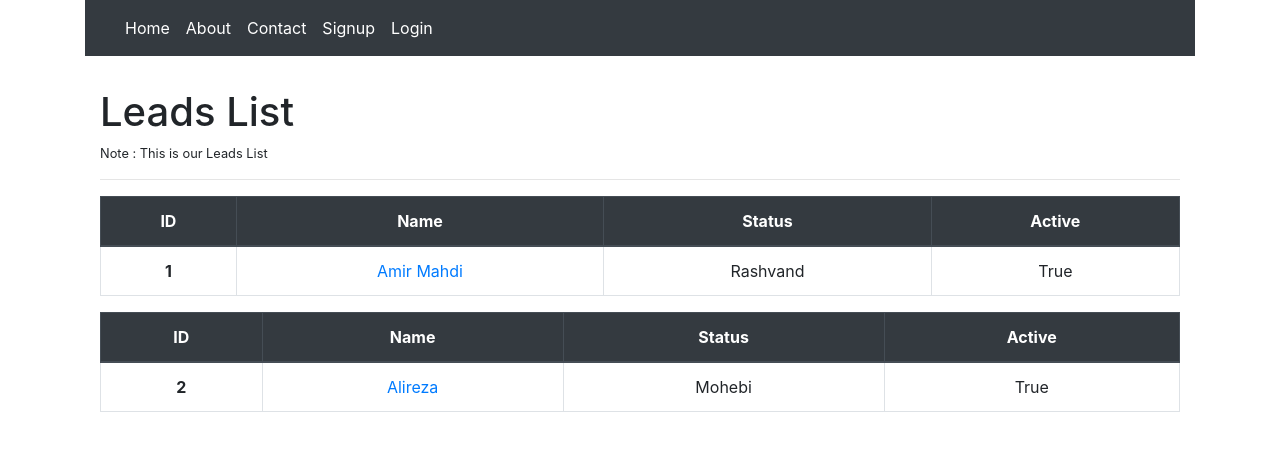
After one commit to AmmirMahdi/Customer-Relationship-Management, a Django app: page /contact/ in a window 1280 px wide. The commit adds this page. Shown: the top 451 px of the page. Run offline with Django 3.2, Linux system fonts and the light colour scheme; data comes from the database, SQL or seed files in the repository; both versions use the stored data as it was after the commit; some libraries are stand-ins or nearby versions.

Commit message:
contact completed

```diff
--- a/CRM/settings.py
+++ b/CRM/settings.py
@@ -146,3 +146,9 @@ REST_FRAMEWORK = {
         'rest_framework.permissions.IsAdminUser',
    ),
 }
+
+LOGIN_URL = 'login'
+LOGIN_REDIRECT_URL = 'lead:list'
+
+LOGOUT_URL = 'logout'
+LOGOUT_REDIRECT_URL = 'lead:list'
--- a/CRM/urls.py
+++ b/CRM/urls.py
@@ -23,6 +23,10 @@ from rest_framework import routers
 from Lead.views import ModelViewSet
 from Opportunity.views import ModelViewSetOPP
 
+from django.contrib.auth.views import LoginView,LogoutView
+
+
+
 router = routers.DefaultRouter()
 router.register('leads',ModelViewSet)
 router.register('opps', ModelViewSetOPP)
@@ -33,6 +37,12 @@ urlpatterns = [
     path('admin/', admin.site.urls),
     path('leads/',include('Lead.urls', namespace='lead')),
     path('opp/',include('Opportunity.urls', namespace='opp')),
+    path('contact/', include('Contact.urls', namespace='contact')),
+
+    path('login/', LoginView.as_view(), name='login'),
+    path('logout/',LogoutView.as_view(), name='logout'),
+
+
     path('api/',include(router.urls))
 
 
--- a/Contact/models.py
+++ b/Contact/models.py
@@ -1,5 +1,5 @@
 from django.db import models
-
+from django.urls import reverse
 from django.contrib.auth.models import User
 from Account.models import Account
 
@@ -17,3 +17,6 @@ class Contact(models.Model):
 
     def __str__(self):
         return self.first_name + self.last_name
+
+    def get_absolute_url(self):
+        return reverse("contact:detail", kwargs={"pk": self.pk})
--- /dev/null
+++ b/Contact/templates/contact/list.html
@@ -0,0 +1,37 @@
+{% extends 'base.html' %}
+
+{% block title %} Contact {% endblock title %}
+
+
+{% block content %}
+<div class="container">
+
+<h1 class="h1 mt-3 pt-3">Leads List </h1>
+<p class="small p">Note : This is our Leads List</p>
+
+<small><hr></small>
+
+
+{% for c in contacts %}
+
+<table class="table table-bordered text-center">
+<thead class="thead-dark">
+  <tr>
+    <th scope="col">ID</th>
+    <th scope="col">Name</th>
+    <th scope="col">Status</th>
+    <th scope="col">Active</th>
+  </tr>
+</thead>
+<tbody>
+  <tr>
+    <th scope="row">{{c.id}}</th>
+    <td><a href="{% url 'contact:detail' c.pk %}">{{c.first_name}} </a></td>
+    <td>{{c.last_name}}</td>
+    <td>{{ c.isActive }}</td>
+  </tr>
+</tbody>
+{% endfor %}
+</table>
+</div>
+{% endblock %}
--- /dev/null
+++ b/Contact/urls.py
@@ -0,0 +1,14 @@
+from django.urls import path
+from .views import ContactListView,ContactDetailView,ContactCreateView,ContactDeleteView, ContactUpdateView
+
+
+app_name = 'contact'
+
+urlpatterns = [
+    path('', ContactListView.as_view(), name='list'),
+    path('list/<int:pk>/',ContactDetailView.as_view(), name='detail'),
+    path('create/',ContactCreateView.as_view(), name='create'),
+    path('update/<int:pk>',ContactUpdateView.as_view(), name='update'),
+    path("delete/<int:pk>",ContactDeleteView.as_view(), name='delete'),
+
+]
--- a/Contact/views.py
+++ b/Contact/views.py
@@ -1,3 +1,31 @@
 from django.shortcuts import render
+from django.urls import reverse_lazy
+from django.views.generic import ListView,DetailView,CreateView,UpdateView,DeleteView
+from .models import Contact
 
-# Create your views here.
+class ContactListView(ListView):
+    queryset = Contact.objects.all()
+    context_object_name = 'contacts'
+    template_name = 'contact/list.html'
+
+
+class ContactDetailView(DetailView):
+    queryset = Contact.objects.all()
+    context_object_name = 'contact'
+    template_name = 'contact/detail.html'
+
+
+class ContactCreateView(CreateView):
+    model = Contact
+    template_name = 'contact/create.html'
+    fields = ['first_name',"last_name","account","email","phone","address","description",]
+
+class ContactUpdateView(UpdateView):
+    model = Contact
+    template_name = 'contact/update.html'
+    fields = ['first_name',"last_name","account","email","phone","address","description"]
+
+class ContactDeleteView(DeleteView):
+    model = Contact
+    template_name = 'contact/delete.html'
+    success_url = reverse_lazy('contact:list')
--- a/Lead/templates/base.html
+++ b/Lead/templates/base.html
@@ -22,7 +22,13 @@
                 <a class="nav-link" href="#">About </a>
               </li>
               <li class="nav-item active">
-                <a class="nav-link" href="#">Contact</a>
+                <a class="nav-link" href="{% url 'contact:list' %}">Contact</a>
+              </li>
+
+
+            {% if user.is_authenticated %}
+              <li class="nav-item active">
+                <a class="nav-link" href="{% url 'oop:list' %}">Opportinuty</a>
               </li>
               <li class="nav-item active">
                 <a class="nav-link " href="{% url 'lead:create' %}">Create Lead </a>
@@ -30,7 +36,24 @@
               <li class="nav-item active">
                 <a class="nav-link " href="{% url 'opp:create' %}">Create Opportinuty </a>
               </li>
+
+              <li class="nav-item active">
+                <a class="nav-link " href="{% url 'contact:create' %}">Create Contact </a>
+              </li>
+
+
+            <li class="nav-item active">
+                <a class="nav-link " href="{% url 'logout' %}">Logout </a>
+              </li>
             </ul>
+          {% else %}
+            <li class="nav-item active">
+                <a class="nav-link " href="{% url 'lead:register' %}">Signup</a>
+              </li>
+               <li class="nav-item active">
+                <a class="nav-link " href="{% url 'login' %}">Login</a>
+              </li>
+{% endif %}
           </div>
         </nav>
     </div>
--- a/Lead/urls.py
+++ b/Lead/urls.py
@@ -1,6 +1,8 @@
 from django.urls import path, include
-from Lead.views import LeadListView,LeadDetailView,LeadCreateView,LeadUpdateView,LeadDeleteView
+from Lead.views import LeadListView,LeadDetailView,LeadCreateView,LeadUpdateView,LeadDeleteView,register
 
+
+from django.contrib.auth.views import LoginView
 
 
 app_name = 'lead'
@@ -11,6 +13,8 @@ urlpatterns = [
     path('update/<int:pk>',LeadUpdateView.as_view(), name='update'),
     path("delete/<int:pk>",LeadDeleteView.as_view(), name='delete'),
 
+    path('register/', register, name='register'),
+
 
 
 ]
--- a/Opportunity/serializers.py
+++ b/Opportunity/serializers.py
@@ -4,4 +4,4 @@ from .models import Opportinuty
 class OpportinutySerializer(serializers.ModelSerializer):
     class Meta:
         model = Opportinuty
-        fields = ['name',"account","stage","lead_source","probility","contacs","closed_by","description","cteated_by","is_activype"]
+        fields = ['name',"account","stage","probility","contacts","closed_by","description","created_by","is_active"]
```
Also changed, not shown: Contact/templates/contact/create.html (added, +24 -0 lines), Contact/templates/contact/delete.html (added, +13 -0 lines), Contact/templates/contact/detail.html (added, +26 -0 lines), Contact/templates/contact/update.html (added, +24 -0 lines), Lead/forms.py (added, +13 -0 lines), Lead/templates/registration/logged_out.html (added, +13 -0 lines), Lead/templates/registration/login.html (added, +14 -0 lines), Lead/templates/users/register.html (added, +15 -0 lines), Lead/views.py (+21 -2 lines), Opportunity/views.py (+3 -4 lines), db.sqlite3.
